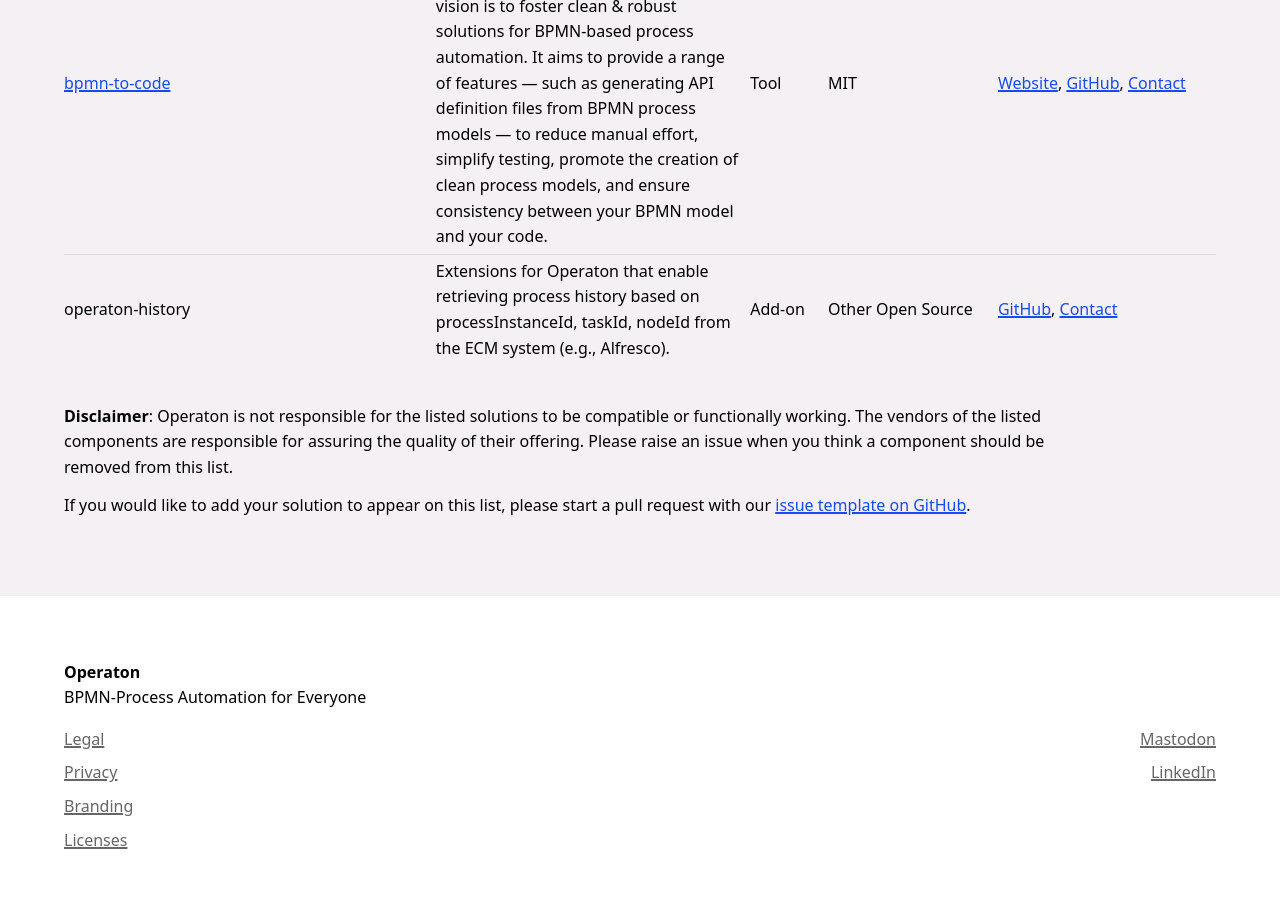
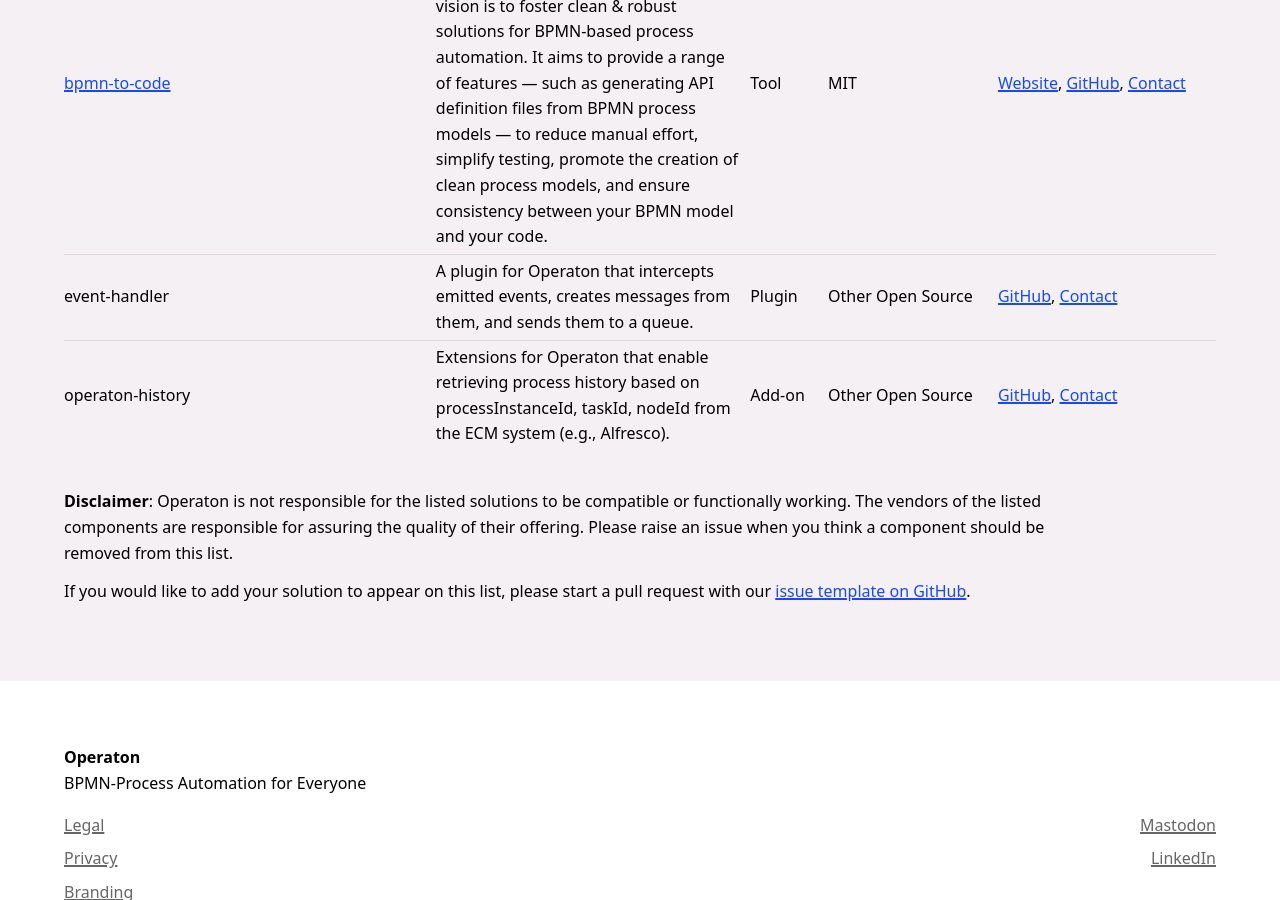
Before and after one commit to operaton/operaton.org, a Jekyll site: the page built from hub.html, in a window 1280 px wide and 900 px high, scrolled down 1703 px. Built offline with Jekyll 4.4.1, drawn with Linux system fonts in a browser that asks for light colours.

Commit message:
feat(hub): Add event-handler plugin to the Hub (#92)

```diff
--- a/_data/hub-items.yml
+++ b/_data/hub-items.yml
@@ -131,6 +131,17 @@
     - label: Contact
       url: "radoslaw.burdzinski@beone.pl"
 
+- name: event-handler
+  description: >-
+    A plugin for Operaton that intercepts emitted events, creates messages from them, and sends them to a queue.
+  type: 1
+  license: 8
+  links:
+    - label: GitHub
+      url: https://github.com/BeOne-PL/operaton-event-handler
+    - label: Contact
+      url: "radoslaw.burdzinski@beone.pl"
+
 - name: Camunda Health Monitor & AI/ML Analytics
   description: >-
     The single pane of glass for your entire Camunda 7 based process landscape. Transform business processes with AI-powered analytics, real-time monitoring, and intelligent optimization.
```
